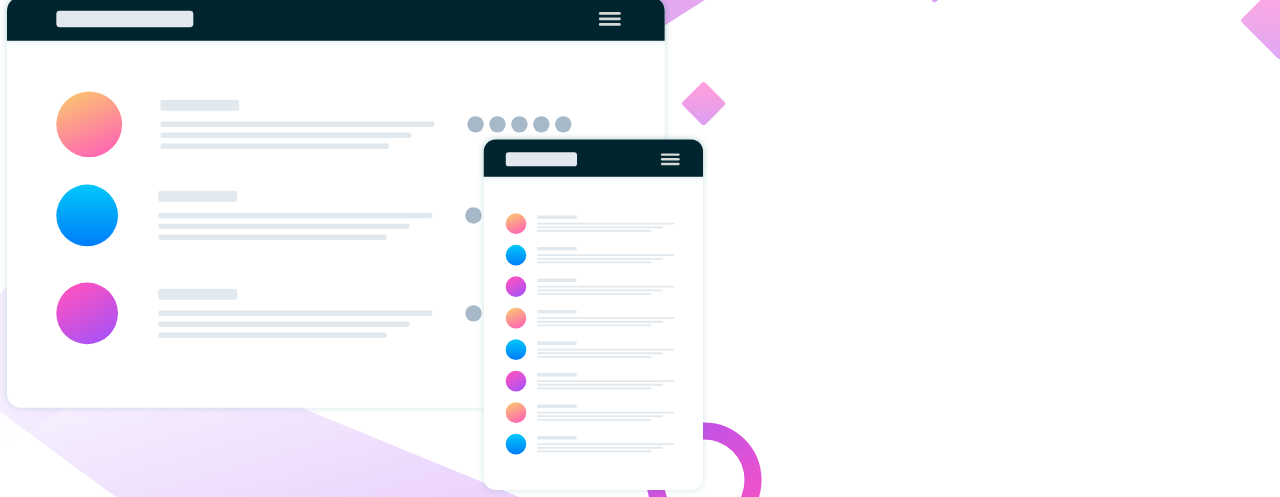
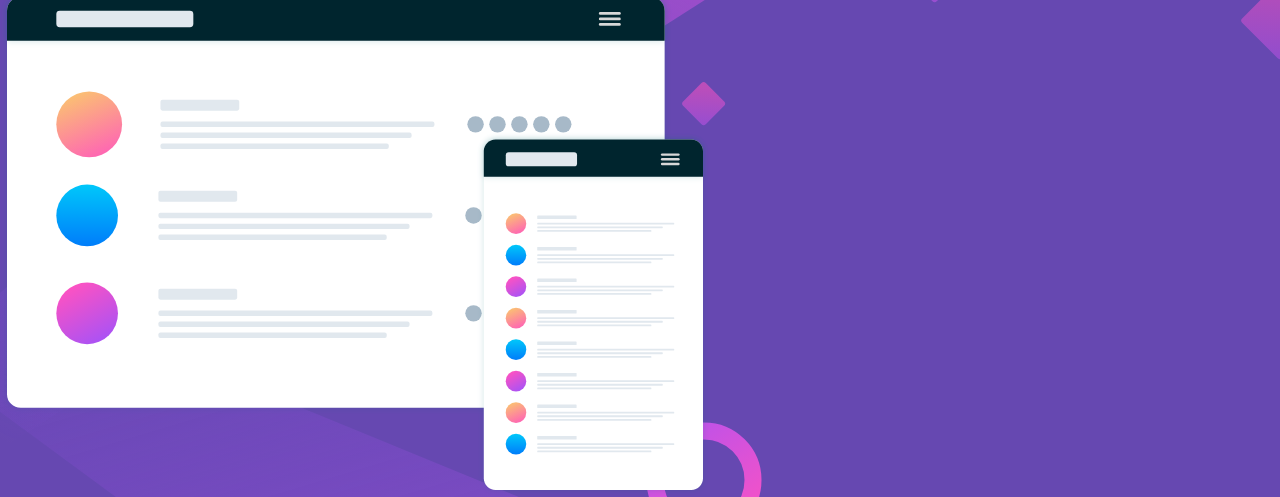
Before and after one commit to Dsimpson91/Huddle-landingpage, a plain HTML site: page index.html in a window 1280 px wide. Shown: the part 83-580 px from the top of the page. Drawn offline with Linux system fonts and the light colour scheme.

Commit message:
fixed background issues

```diff
--- a/styles.css
+++ b/styles.css
@@ -5,6 +5,7 @@
 
 body {
     background-image: url(./images/bg-desktop.svg);
+    background-color: #6648B1;
 }
 
 .container {
```
Also changed, not shown: index.html (+3 -1 lines).
